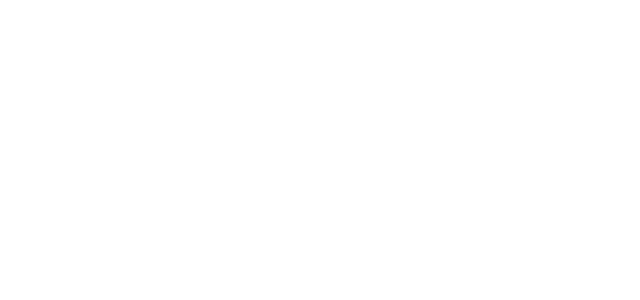
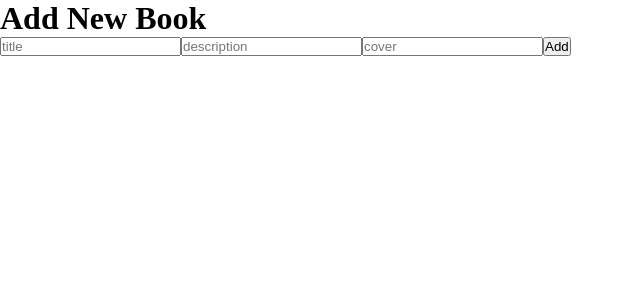
Before and after one commit to Wanjie-Ryan/Books-FE, a React (Create React App) app: page /add in a window 1280 px wide. Shown: the top 300 px of the page, without its empty margins (0-640 px from the left). Built offline with nearby package versions, Linux system fonts and the light colour scheme.

Commit message:
working with sql

```diff
--- a/src/pages/Add.jsx
+++ b/src/pages/Add.jsx
@@ -1,10 +1,64 @@
-import React from 'react'
-
+import React, {useState} from 'react'
+import axios from 'axios'
+import {useNavigate} from 'react-router-dom'
 
 function Add (){
 
+    const [title, setTitle] = useState()
+    const [desc, setDesc] = useState()
+    const [cover, setCover] = useState()
+
+    const handleTitle = (e)=>{
+        setTitle(e.target.value)
+    }
+
+    const handleDesc = (e)=>{
+        setDesc(e.target.value)
+    }
+    const handleCover =(e)=>{
+        setCover(e.target.value)
+    }
+
+    const navigate = useNavigate()
+
+    const handleClick = async(e)=>{
+
+        e.preventDefault()
+
+        try{
+
+            const data ={
+                title: title,
+                desc:desc,
+                cover:cover
+            }
+
+            const response = await axios.post('http://localhost:3003/bookdetails', data)
+            // console.log(response)
+            navigate('/')
+
+
+        }
+        catch(err){
+
+            console.log(err)
+        }
+
+    }
+
     return(
         <>
+
+            <div className='form'>
+                <h1>Add New Book</h1>
+                <input type='text' placeholder='title' value={title} onChange={handleTitle} />
+                <input type='text' placeholder='description' value={desc} onChange={handleDesc}/>
+                <input type='text' placeholder='cover' value={cover} onChange={handleCover}/>
+                <button onClick={handleClick}>Add</button>
+
+
+
+            </div>
 
         </>
     )
```
